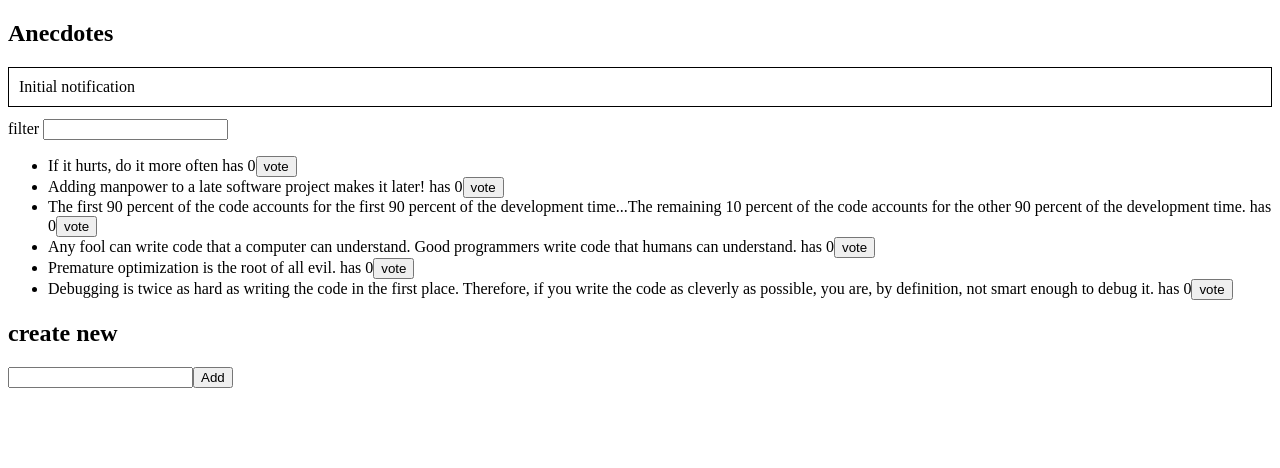
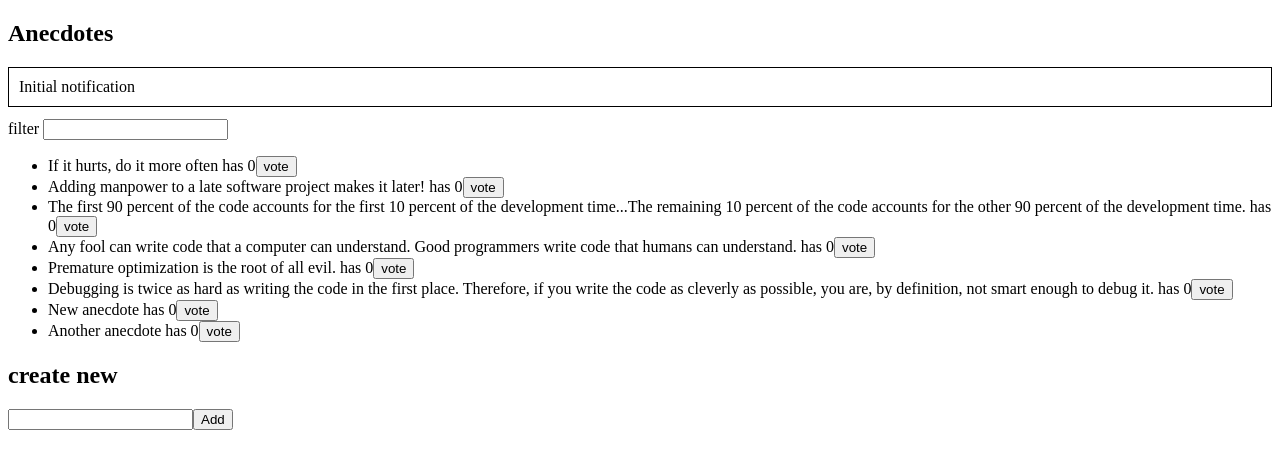
Before and after one commit to josandreu/redux-anecdotes, a React (Vite) app: page / in a window 1280 px wide. Shown: the top 468 px of the page. Built offline with nearby package versions, Linux system fonts and the light colour scheme; data requests are answered from the project's data file.

Commit message:
Exercises 6.14 - 6.15

```diff
--- /dev/null
+++ b/db.json
@@ -0,0 +1,44 @@
+{
+  "anecdotes": [
+    {
+      "content": "If it hurts, do it more often",
+      "id": "47145",
+      "votes": 0
+    },
+    {
+      "content": "Adding manpower to a late software project makes it later!",
+      "id": "21149",
+      "votes": 0
+    },
+    {
+      "content": "The first 90 percent of the code accounts for the first 10 percent of the development time...The remaining 10 percent of the code accounts for the other 90 percent of the development time.",
+      "id": "69581",
+      "votes": 0
+    },
+    {
+      "content": "Any fool can write code that a computer can understand. Good programmers write code that humans can understand.",
+      "id": "36975",
+      "votes": 0
+    },
+    {
+      "content": "Premature optimization is the root of all evil.",
+      "id": "25170",
+      "votes": 0
+    },
+    {
+      "content": "Debugging is twice as hard as writing the code in the first place. Therefore, if you write the code as cleverly as possible, you are, by definition, not smart enough to debug it.",
+      "id": "98312",
+      "votes": 0
+    },
+    {
+      "id": "6c1d",
+      "content": "New anecdote",
+      "votes": 0
+    },
+    {
+      "id": "30b1",
+      "content": "Another anecdote",
+      "votes": 0
+    }
+  ]
+}
--- a/package.json
+++ b/package.json
@@ -7,13 +7,15 @@
     "dev": "vite",
     "build": "vite build",
     "lint": "eslint . --ext js,jsx --report-unused-disable-directives --max-warnings 0",
-    "preview": "vite preview"
+    "preview": "vite preview",
+    "server": "json-server -p3001 --watch db.json"
   },
   "dependencies": {
     "@reduxjs/toolkit": "^2.3.0",
     "@testing-library/jest-dom": "^6.1.4",
     "@testing-library/react": "^14.0.0",
     "@testing-library/user-event": "^14.5.1",
+    "axios": "^1.7.7",
     "prop-types": "^15.8.1",
     "react": "^18.2.0",
     "react-dom": "^18.2.0",
@@ -26,6 +28,7 @@
     "eslint-plugin-react": "^7.32.2",
     "eslint-plugin-react-hooks": "^4.6.0",
     "eslint-plugin-react-refresh": "^0.4.3",
+    "json-server": "^1.0.0-beta.3",
     "vite": "^4.4.5"
   },
   "eslintConfig": {
--- a/src/App.jsx
+++ b/src/App.jsx
@@ -1,9 +1,21 @@
+import { useEffect } from 'react';
+import { useDispatch } from 'react-redux';
 import Anecdotes from './components/Anecdotes';
 import NewAnecdote from './components/NewAnecdote';
 import Notification from './components/Notification';
 import SearchFilter from './components/SearchFilter';
+import anecdoteService from './services/anecdotes';
+import { setAnecdotes } from './reducers/anecdoteReducer';
 
 const App = () => {
+  const dispatch = useDispatch();
+
+  useEffect(() => {
+    anecdoteService.getAll().then((anecdotes) => {
+      dispatch(setAnecdotes(anecdotes));
+    });
+  });
+
   return (
     <div>
       <h2>Anecdotes</h2>
--- a/src/components/NewAnecdote.jsx
+++ b/src/components/NewAnecdote.jsx
@@ -1,16 +1,21 @@
 import { useDispatch } from 'react-redux';
 import { newAnecdote } from '../reducers/anecdoteReducer';
 import { showNotificationWithTimeout } from '../reducers/notificationReducer';
+import anecdoteService from '../services/anecdotes';
 
 const NewAnecdote = () => {
   const dispatch = useDispatch();
 
-  const addNote = (event) => {
+  const addNote = async (event) => {
     event.preventDefault();
     const anecdote = event.target.anecdote.value;
     event.target.anecdote.value = '';
 
-    dispatch(newAnecdote(anecdote));
+    const response = await anecdoteService.addAnecdote(anecdote);
+
+    console.log('anecdote', response);
+
+    dispatch(newAnecdote(response));
     dispatch(showNotificationWithTimeout(`You added: ${anecdote}`));
   };
 
--- a/src/reducers/anecdoteReducer.js
+++ b/src/reducers/anecdoteReducer.js
@@ -1,25 +1,25 @@
 import { createSlice } from '@reduxjs/toolkit';
 
-const anecdotesAtStart = [
-  'If it hurts, do it more often',
-  'Adding manpower to a late software project makes it later!',
-  'The first 90 percent of the code accounts for the first 90 percent of the development time...The remaining 10 percent of the code accounts for the other 90 percent of the development time.',
-  'Any fool can write code that a computer can understand. Good programmers write code that humans can understand.',
-  'Premature optimization is the root of all evil.',
-  'Debugging is twice as hard as writing the code in the first place. Therefore, if you write the code as cleverly as possible, you are, by definition, not smart enough to debug it.',
-];
+// const anecdotesAtStart = [
+//   'If it hurts, do it more often',
+//   'Adding manpower to a late software project makes it later!',
+//   'The first 90 percent of the code accounts for the first 90 percent of the development time...The remaining 10 percent of the code accounts for the other 90 percent of the development time.',
+//   'Any fool can write code that a computer can understand. Good programmers write code that humans can understand.',
+//   'Premature optimization is the root of all evil.',
+//   'Debugging is twice as hard as writing the code in the first place. Therefore, if you write the code as cleverly as possible, you are, by definition, not smart enough to debug it.',
+// ];
 
-const getId = () => (100000 * Math.random()).toFixed(0);
+// const getId = () => (100000 * Math.random()).toFixed(0);
 
-const asObject = (anecdote) => {
-  return {
-    content: anecdote,
-    id: getId(),
-    votes: 0,
-  };
-};
+// const asObject = (anecdote) => {
+//   return {
+//     content: anecdote,
+//     id: getId(),
+//     votes: 0,
+//   };
+// };
 
-const initialState = anecdotesAtStart.map(asObject);
+// const initialState = anecdotesAtStart.map(asObject);
 
 // const reducer = (state = initialState, action) => {
 //   switch (action.type) {
@@ -63,7 +63,7 @@ const initialState = anecdotesAtStart.map(asObject);
 
 const anecdoteSlice = createSlice({
   name: 'anecdotes',
-  initialState,
+  initialState: [],
   reducers: {
     addVote(state, action) {
       const id = action.payload;
@@ -78,16 +78,14 @@ const anecdoteSlice = createSlice({
       );
     },
     newAnecdote(state, action) {
-      const content = action.payload;
-      return state.concat({
-        content,
-        id: getId(),
-        votes: 0,
-      });
+      return state.concat(action.payload);
+    },
+    setAnecdotes(state, action) {
+      return action.payload;
     },
   },
 });
 
-export const { addVote, newAnecdote } = anecdoteSlice.actions;
+export const { addVote, newAnecdote, setAnecdotes } = anecdoteSlice.actions;
 
 export default anecdoteSlice.reducer;
--- /dev/null
+++ b/src/services/anecdotes.js
@@ -0,0 +1,18 @@
+import axios from 'axios';
+
+const baseUrl = 'http://localhost:3001/anecdotes';
+
+const getAll = async () => {
+  const response = await axios.get(baseUrl);
+
+  return response.data;
+};
+
+const addAnecdote = async (content) => {
+  const anecdoteObject = { content, votes: 0 };
+  const response = await axios.post(baseUrl, anecdoteObject);
+
+  return response.data;
+};
+
+export default { getAll, addAnecdote };
```
Also changed, not shown: 1 other file (tests, documents, lock files or other folders).
